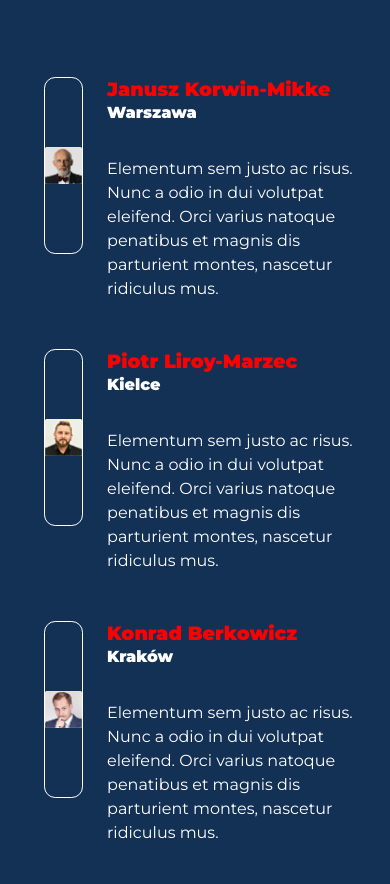
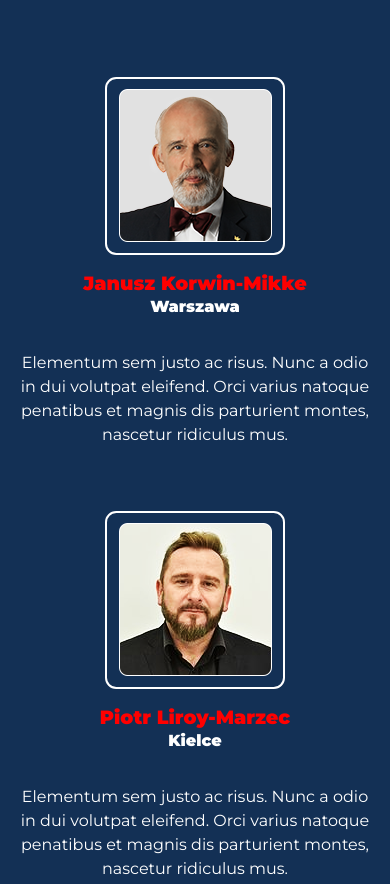
Before and after one commit to PietaTomasz/psd2html003, a plain HTML site: page index.html in a window 390 px wide. Shown: the part 1080-1964 px from the top of the page. Drawn offline with nearby package versions, Linux system fonts and the light colour scheme.

Commit message:
all done

```diff
--- a/css/main.css
+++ b/css/main.css
@@ -259,7 +259,7 @@ section, nav
 .quotes
 {
     margin-bottom: 45px;
-    padding-top: 165px;
+    padding-top: 55px;
     line-height: 1.5em;
     text-align: center;
 }
@@ -438,6 +438,7 @@ section, nav
     font-weight: bold;
     line-height: 1.3em;
     margin-bottom: 30px;
+    text-align: center;
 }
 .large-quote .subauthor
 {
@@ -447,16 +448,19 @@ section, nav
     font-weight: bold;
     line-height: 1.3em;
     margin-bottom: 30px;
+    text-align: center;
 }
 
 .large-quote .text
 {
     line-height: 1.3em;
+    text-align: center;
 }
 
 .person
 {
     display: flex;
+    justify-content: center;
     margin-bottom: 3rem;
 }
 
@@ -465,14 +469,17 @@ section, nav
     display: flex;
     align-items: center;
     justify-content: center;
-    width: 177px;
-    height: 177px;
-    border: 1px solid white;
+    width: 190px;
+    height: 178px;
+    border: 2px solid white;
     border-radius: .7rem;
-    margin: 0 1.5rem;
-    /* transform: scale(0.9) */
+    margin: 0 2rem;
 }
-
+.face img
+{
+    width: 153px;
+    height: 153px;
+}
 .face img:hover
 {
     transform: scale(1.15)
@@ -480,8 +487,7 @@ section, nav
 
 .opis
 {
-    max-width: 360px;
-    /* margin: 0 2rem; */
+    width: 360px;
 }
 
 .name, .city, .text
--- a/css/responsive.css
+++ b/css/responsive.css
@@ -14,7 +14,10 @@
     {
         max-width: none;
     }
-
+    .face
+    {
+        width: 180px;
+    }
     .nav-link
     {
         padding: 0 10px;
@@ -52,6 +55,10 @@
     {
         top: -60px;
         right: -60px;
+    }
+    .person
+    {
+        width: 100%;
     }
 }
 
@@ -250,10 +257,42 @@
         width: 421px;
         height: 270px;
     }
+
 }
 
+@media all and (max-width: 620px)
+{
+    .person
+    {
+        flex-direction: column;
+        justify-content: center;
+        align-items: center;
+    }
+    .face
+    {
+        display: flex;
+        width: 180px;
+        flex-direction: row;
+    justify-content: center;
+    margin-left: 2rem;
+    }
+    .opis
+    {
+        display: flex;
+        flex-direction: column;
+    align-items: center;
+    margin: 1rem 0;
+
+    }
+    .text
+    {
+        text-align: center;
+    }
+}
 @media all and (max-width: 560px)
 {
+
+
     .quotes
     {
         padding-top: 50px;
--- a/index.html
+++ b/index.html
@@ -93,9 +93,9 @@ var google_remarketing_only = true;
                 <li class="nav-item"><a class="nav-link" href="https://www.wolnosc.pl/aktualnosci/" target="_blank">Aktualności</a></li>
                 <li class="nav-item"><a class="nav-link" href="https://deklaracja.wolnosc.pl" target="_blank">Samorząd 2018</a></li>
                 <li class="nav-item hidden-md"><a class="nav-link" href="./"><img src="img/logo.png" alt="Partia Wolność"></a></li>
-                <li class="nav-item"><a class="nav-link" href="https://www.wolnosc.pl/struktury-2/" target="_blank">Poznaj kandydatów</a></li>
+                <li class="nav-item"><a class="nav-link" href="https://www.wolnosc.pl/struktury-2/" target="_blank">Kandydaci</a></li>
                 <li class="nav-item"><a class="nav-link" href="https://www.wolnosc.pl/wladze-partii/" target="_blank">Struktury</a></li>
-                <li class="nav-item -btn"><a class="nav-link -btn" href="https://www.wolnosc.pl/kontakt/" target="_blank">Kontakt</a></li>
+                <li class="nav-item -btn"><a class="nav-link -btn contact" href="https://www.wolnosc.pl/kontakt/" target="_blank">Kontakt</a></li>
             </ul>
         </nav>
 
```
